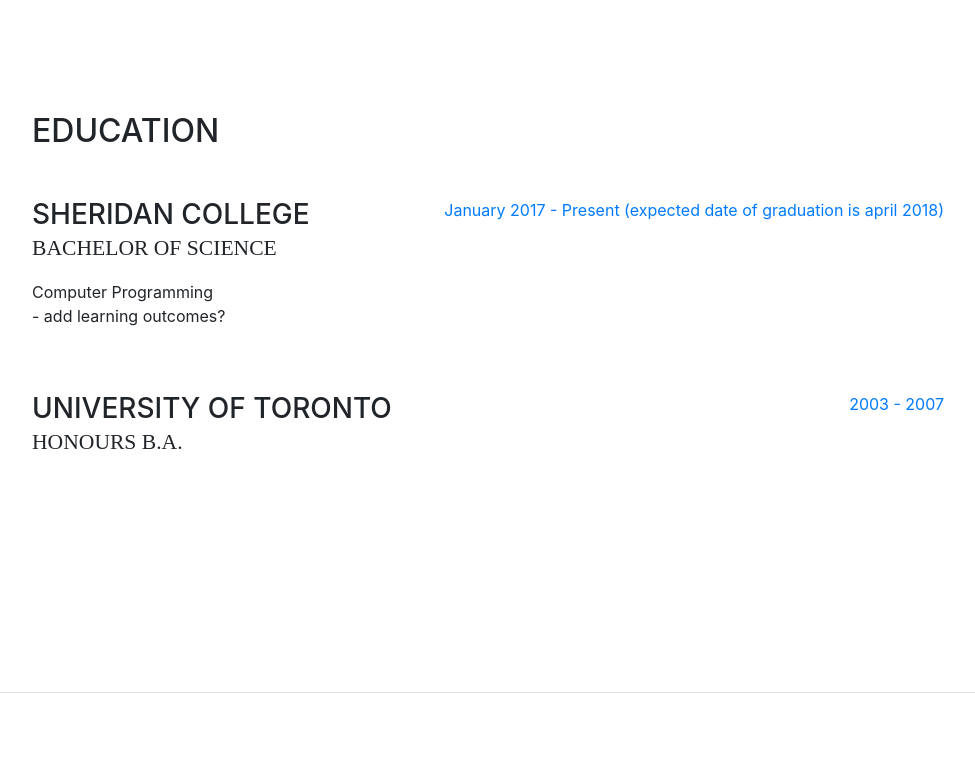
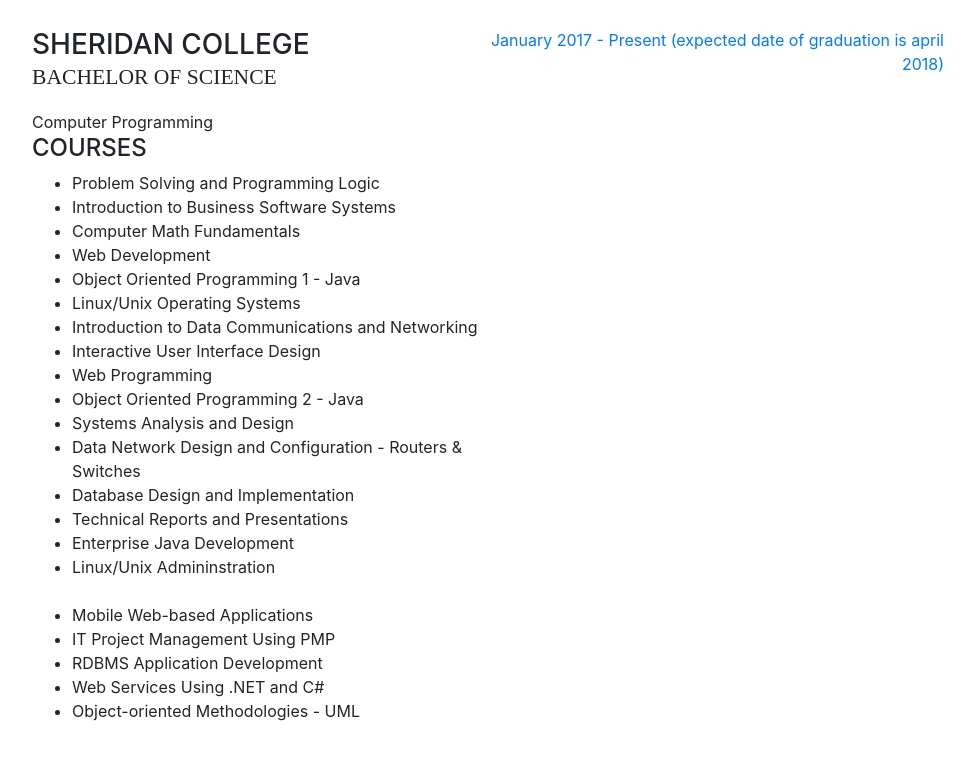
Before and after one commit to rodionol/rodionol.github.io, a website with bundled scripts: page index.html in a window 1280 px wide. Shown: the part 1760-2544 px from the top of the page, without its empty margins (288-1263 px from the left). Built offline with nearby package versions, Linux system fonts and the light colour scheme; a web font is replaced by a local one.

Commit message:
education sheridan courses

```diff
--- a/index.html
+++ b/index.html
@@ -166,7 +166,47 @@
               <div class="subheading mb-3">Bachelor of Science</div>
               <div>Computer Programming</div>
               <!-- <p>GPA: 3.23</p> -->
-			  <p>- add learning outcomes?</p>
+				<h4>Courses</h4>
+				<ul>
+					<li>Problem Solving and Programming Logic</li>
+					<li>Introduction to Business Software Systems</li>
+					<li>Computer Math Fundamentals</li>
+					<li>Web Development</li>
+					<li>Object Oriented Programming 1 - Java<br /></li>
+
+					<li>Linux/Unix Operating Systems</li>
+					<li>Introduction to Data Communications and Networking</li>
+					<li>Interactive User Interface Design</li>
+					<li>Web Programming</li>
+					<li>Object Oriented Programming 2 - Java<br /></li>
+
+					<li>Systems Analysis and Design</li>
+					<li>Data Network Design and Configuration - Routers &amp; Switches</li>
+					<li>Database Design and Implementation</li>
+					<li>Technical Reports and Presentations</li>
+					<li>Enterprise Java Development</li>
+					<li>Linux/Unix Admininstration<br /><br /></li>
+
+					<li>Mobile Web-based Applications</li>
+					<li>IT Project Management Using PMP</li>
+					<li>RDBMS Application Development</li>
+					<li>Web Services Using .NET and C#</li>
+					<li>Object-oriented Methodologies - UML</li>
+
+<!-- learnign outcomes: (edit!!!!!!!!!!!!!!!) -->
+<!-- Use documented solutions to troubleshoot problems associated with software installation and customization. -->
+<!-- Develop, test, document, deploy, and maintain secure program code based on specifications. -->
+<!-- Perform routine maintenance on a database. -->
+<!-- Apply knowledge of networking concepts to develop, deploy, and maintain program code. -->
+<!-- Gather and document required information and assist in an analysis of a business. -->
+<!-- Use relevant methodologies, policies, and standards to develop secure program code. -->
+<!-- Maintain effective working relationships with clients. -->
+<!-- Conform to workplace expectations found in information technology (IT) environments. -->
+<!-- Contribute to the successful completion of the project applying the project management principles in use. -->
+
+
+				</ul>
+
             </div>
             <div class="resume-date text-md-right">
               <span class="text-primary">January 2017 - Present (expected date of graduation is april 2018)</span>
@@ -229,7 +269,7 @@
             </li>
           </ul>
 
-          <div class="subheading mb-3">Workflow</div>
+          <div class="subheading mb-3">Workflow (edit!!!!)</div>
           <ul class="fa-ul mb-0">
             <li>
               <i class="fa-li fa fa-check"></i>
@@ -254,12 +294,14 @@
             <li>drawing star in java</li>
             <li>bark club</li>
             <li>games website from web dev</li>
+			<li>java project on art history citations and image citations from java2</li>
             <li>ehrflow</li>
             <li>reports from first database class</li>
             <li>????</li>
           </ul>
         </div>
       </section>
+
       <!-- <section class="resume-section p-3 p-lg-5 d-flex flex-column" id="interests"> -->
         <!-- <div class="my-auto"> -->
           <!-- <h2 class="mb-5">Interests</h2> -->
```
